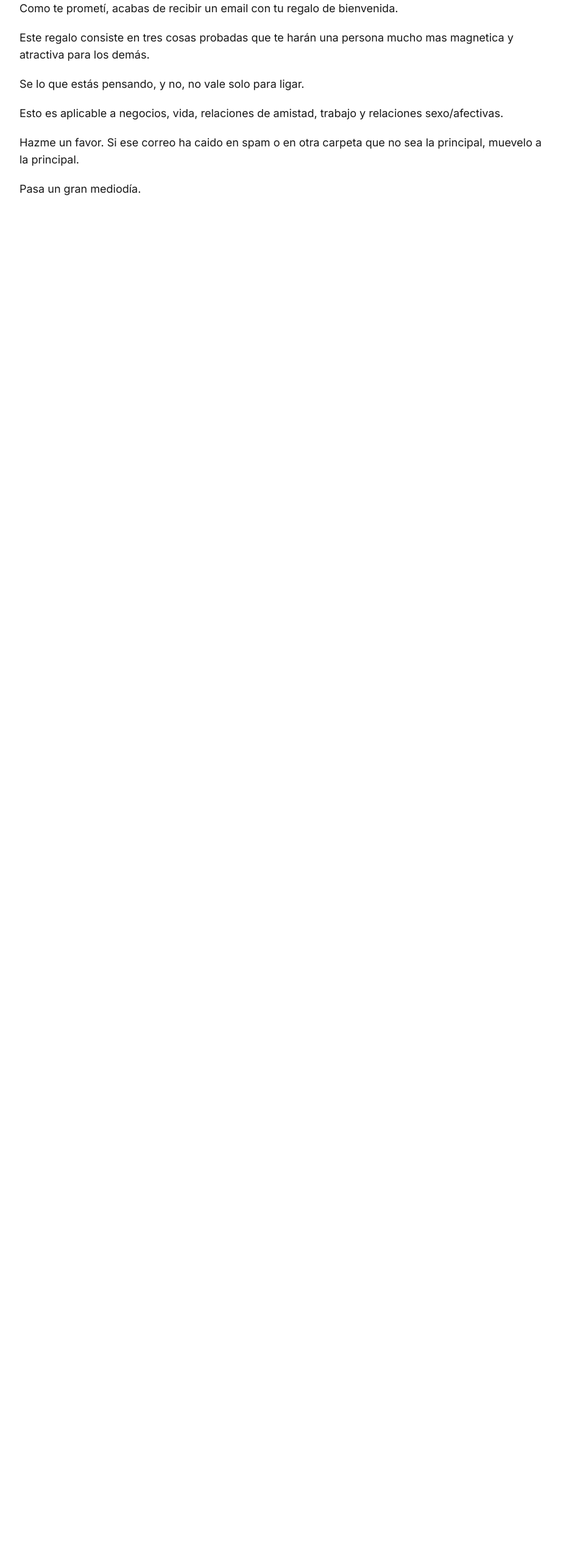
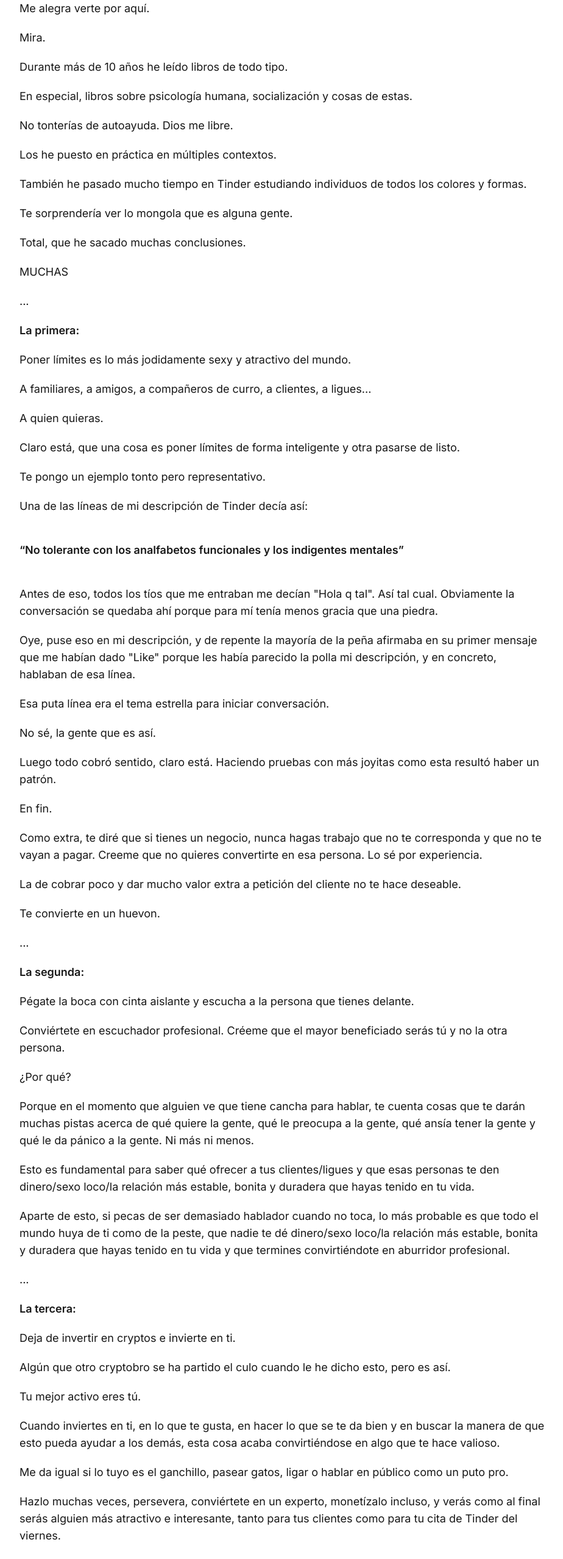
Before and after one commit to MariaLipiz/miraencomentarios, a Next.js app: page /bienvenido in a window 1280 px wide. Shown: the part 140-2696 px from the top of the page at 61% size, without its empty margins (176-1100 px from the left). Before the commit the page ends 800 px from the top, so only its background shows below. Built offline with nearby package versions, Linux system fonts and the light colour scheme.

Commit message:
Bienvenida actualizada

```diff
--- a/app/bienvenido/page.tsx
+++ b/app/bienvenido/page.tsx
@@ -1,36 +1,161 @@
-export default function SuccessPage() {
+export default function Bienvenido() {
   return (
     <main className="flex flex-col items-start justify-start px-6 sm:px-12 lg:px-52 py-12 gap-5">
-      <h1 className="text-4xl sm:text-5xl font-bold mb-6 mb-6">Bienvenido a mi nidito de indecencia</h1>
-      <p className="text-base sm:text-lg  font-normal">
-        Como te prometí, acabas de recibir un email con tu regalo de bienvenida.
+      <h1 className="text-4xl sm:text-5xl font-bold mb-6">
+        Bienvenido a mi nidito de indecencia
+      </h1>
+
+      <p className="text-base sm:text-lg font-normal">
+        Me alegra verte por aquí.
       </p>
       <p className="text-base sm:text-lg font-normal">
-        Este regalo consiste en tres cosas probadas que te harán una persona mucho mas magnetica
-        y atractiva para los demás.
+        Mira.
       </p>
       <p className="text-base sm:text-lg font-normal">
-        Se lo que estás pensando, y no, no vale solo para ligar.
+        Durante más de 10 años he leído libros de todo tipo.
       </p>
       <p className="text-base sm:text-lg font-normal">
-        Esto es aplicable a negocios, vida, relaciones de amistad, trabajo y relaciones sexo/afectivas.
+        En especial, libros sobre psicología humana, socialización y cosas de estas.
       </p>
       <p className="text-base sm:text-lg font-normal">
-        Hazme un favor. Si ese correo ha caido en spam o en otra carpeta que no sea la principal, muevelo a la principal.
+        No tonterías de autoayuda. Dios me libre.
       </p>
       <p className="text-base sm:text-lg font-normal">
-        Pasa un gran mediodía.
+        Los he puesto en práctica en múltiples contextos.
       </p>
-
-
-
-
-
-
-
-
-
-
+      <p className="text-base sm:text-lg font-normal">
+        También he pasado mucho tiempo en Tinder estudiando individuos de todos los colores y formas.
+      </p>
+      <p className="text-base sm:text-lg font-normal">
+        Te sorprendería ver lo mongola que es alguna gente.
+      </p>
+      <p className="text-base sm:text-lg font-normal">
+        Total, que he sacado muchas conclusiones.
+      </p>
+      <p className="text-base sm:text-lg font-normal">
+        MUCHAS
+      </p>
+      <p className="text-base sm:text-lg font-normal">
+        ...
+      </p>
+      <p className="text-base sm:text-lg font-semibold">
+        La primera:
+      </p>
+      <p className="text-base sm:text-lg font-normal">
+        Poner límites es lo más jodidamente sexy y atractivo del mundo.
+      </p>
+      <p className="text-base sm:text-lg font-normal">
+        A familiares, a amigos, a compañeros de curro, a clientes, a ligues...
+      </p>
+      <p className="text-base sm:text-lg font-normal">
+        A quien quieras.
+      </p>
+      <p className="text-base sm:text-lg font-normal">
+        Claro está, que una cosa es poner límites de forma inteligente y otra pasarse de listo.
+      </p>
+      <p className="text-base sm:text-lg font-normal">
+        Te pongo un ejemplo tonto pero representativo.
+      </p>
+      <p className="text-base sm:text-lg font-normal">
+        Una de las líneas de mi descripción de Tinder decía así:
+      </p>
+      <p className="text-base sm:text-lg font-semibold my-6">
+        “No tolerante con los analfabetos funcionales y los indigentes mentales”
+      </p>
+      <p className="text-base sm:text-lg font-normal">
+        Antes de eso, todos los tíos que me entraban me decían "Hola q tal". Así tal cual. Obviamente la conversación se quedaba ahí porque para mí tenía menos gracia que una piedra.
+      </p>
+      <p className="text-base sm:text-lg font-normal">
+        Oye, puse eso en mi descripción, y de repente la mayoría de la peña afirmaba en su primer mensaje
+        que me habían dado "Like" porque les había parecido la polla mi descripción, y en concreto, hablaban
+        de esa línea.
+      </p>
+      <p className="text-base sm:text-lg font-normal">
+        Esa puta línea era el tema estrella para iniciar conversación.
+      </p>
+      <p className="text-base sm:text-lg font-normal">
+        No sé, la gente que es así.
+      </p>
+      <p className="text-base sm:text-lg font-normal">
+        Luego todo cobró sentido, claro está. Haciendo pruebas con más joyitas como esta resultó haber un patrón.
+      </p>
+      <p className="text-base sm:text-lg font-normal">
+        En fin.
+      </p>
+      <p className="text-base sm:text-lg font-normal">
+        Como extra, te diré que si tienes un negocio, nunca hagas trabajo que no te corresponda y que no te vayan
+        a pagar. Creeme que no quieres convertirte en esa persona. Lo sé por experiencia.
+      </p>
+      <p className="text-base sm:text-lg font-normal">
+        La de cobrar poco y dar mucho valor extra a petición del cliente no te hace deseable.
+      </p>
+      <p className="text-base sm:text-lg font-normal">
+        Te convierte en un huevon.
+      </p>
+      <p className="text-base sm:text-lg font-normal">
+        ...
+      </p>
+      <p className="text-base sm:text-lg font-semibold">
+        La segunda:
+      </p>
+      <p className="text-base sm:text-lg font-normal">
+        Pégate la boca con cinta aislante y escucha a la persona que tienes delante.
+      </p>
+      <p className="text-base sm:text-lg font-normal">
+        Conviértete en escuchador profesional. Créeme que el mayor beneficiado serás tú y no la otra persona.
+      </p>
+      <p className="text-base sm:text-lg font-normal">
+        ¿Por qué?
+      </p>
+      <p className="text-base sm:text-lg font-normal">
+        Porque en el momento que alguien ve que tiene cancha para hablar, te cuenta cosas que te darán muchas pistas acerca de
+        qué quiere la gente, qué le preocupa a la gente, qué ansía tener la gente y qué le da pánico a la gente. Ni más ni menos.
+      </p>
+      <p className="text-base sm:text-lg font-normal">
+        Esto es fundamental para saber qué ofrecer a tus clientes/ligues y que esas personas te den dinero/sexo loco/la relación más estable, bonita y duradera que hayas tenido en tu vida.
+      </p>
+      <p className="text-base sm:text-lg font-normal">
+        Aparte de esto, si pecas de ser demasiado hablador cuando no toca, lo más probable es que todo el mundo huya de ti como de la peste, que nadie te dé dinero/sexo loco/la relación más estable, bonita y duradera que hayas tenido en tu vida y que termines convirtiéndote en aburridor profesional.
+      </p>
+      <p className="text-base sm:text-lg font-normal">
+        ...
+      </p>
+      <p className="text-base sm:text-lg font-semibold">
+        La tercera:
+      </p>
+      <p className="text-base sm:text-lg font-normal">
+        Deja de invertir en cryptos e invierte en ti.
+      </p>
+      <p className="text-base sm:text-lg font-normal">
+        Algún que otro cryptobro se ha partido el culo cuando le he dicho esto, pero es así.
+      </p>
+      <p className="text-base sm:text-lg font-normal">
+        Tu mejor activo eres tú.
+      </p>
+      <p className="text-base sm:text-lg font-normal">
+        Cuando inviertes en ti, en lo que te gusta, en hacer lo que se te da bien y en buscar la manera de que esto pueda ayudar a los demás, esta cosa acaba convirtiéndose en algo que te hace valioso.
+      </p>
+      <p className="text-base sm:text-lg font-normal">
+        Me da igual si lo tuyo es el ganchillo, pasear gatos, ligar o hablar en público como un puto pro.
+      </p>
+      <p className="text-base sm:text-lg font-normal">
+        Hazlo muchas veces, persevera, conviértete en un experto, monetízalo incluso, y verás como al final serás alguien más atractivo e interesante, tanto para tus clientes como para tu cita de Tinder del viernes.
+      </p>
+      <p className="text-base sm:text-lg font-normal">
+        Sin necesidad de decir lo guay y lo bueno que eres. Tu habilidad hablará por ti.
+      </p>
+      <p className="text-base sm:text-lg font-normal">
+        ...
+      </p>
+      <p className="text-base sm:text-lg font-normal">
+        Espero que este regalo no solicitado te sea de mucha ayuda.
+      </p>
+      <p className="text-base sm:text-lg font-normal">
+        Un besito en la frente.
+      </p>
+      <p className="text-base sm:text-lg font-normal">
+        Pasa un fantástico mediodía.
+      </p>
     </main>
   );
 }
--- a/app/success/page.tsx
+++ b/app/success/page.tsx
@@ -24,14 +24,14 @@ export default function SuccessPage() {
         Vas a tu correo, haces click en el email que acabas de recibir y ya lo tienes.
       </p>
       <p className="text-base sm:text-lg font-normal">
-        Cuando confirmes tu correo, recibirás otro email con tu regalo de bienvenida.
+        Cuando confirmes tu correo, serás redirigido a una página que tendrá un regalo de bienvenida.
       </p>
 
       <p className="text-base sm:text-lg  font-normal">
         Interesante, interesante.
       </p>
       <p className="text-base sm:text-lg font-normal">
-        No pone bienvenido. Ni gracias por suscribirte.
+        No pone gracias por suscribirte. Ni como te has suscrito te voy a jurar amor eterno.
       </p>
       <p className="text-base sm:text-lg font-normal">
         Pero pone algo que si eres:
```
